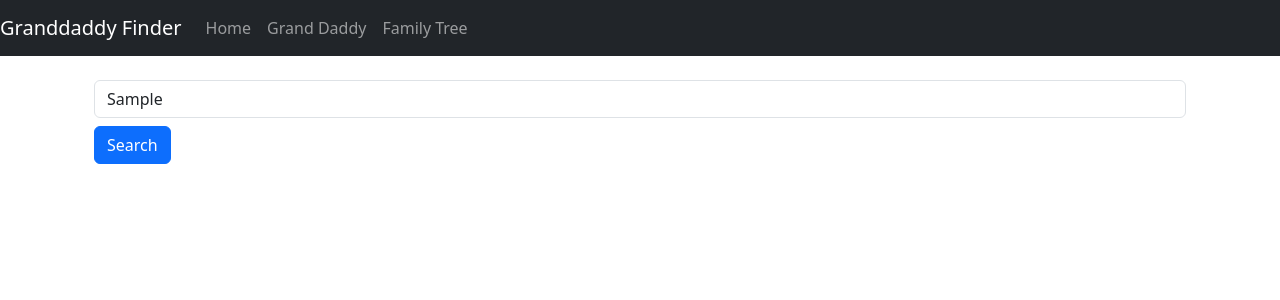
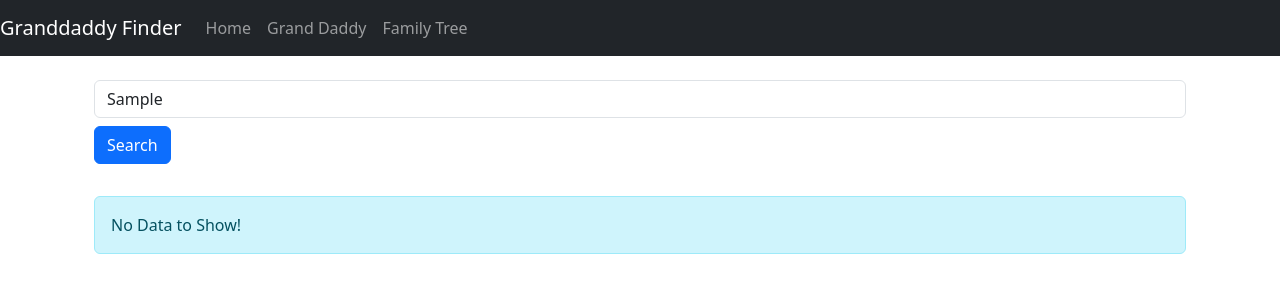
Before and after one commit to theumairtahir/InversionTask, an Angular app in the folder inversion.familytree.app/: page /family-tree in a window 1280 px wide. Both pictures are taken after typing "Sample" into the empty fields and a click on the button "Search". Shown: the top 300 px of the page. Built offline with nearby package versions, Linux system fonts and the light colour scheme.

Commit message:
added no data to show message

```diff
--- a/inversion.familytree.app/src/app/family-tree/family-tree.component.html
+++ b/inversion.familytree.app/src/app/family-tree/family-tree.component.html
@@ -21,6 +21,13 @@
   <div *ngIf="showAlert" class="alert alert-danger mt-4" role="alert">
     {{ errorMessage }}
   </div>
+  <div
+    *ngIf="familyTree.length == 0 && !loading && searchCompleted"
+    class="alert alert-info mt-4"
+    role="alert"
+  >
+    No Data to Show!
+  </div>
   <div *ngIf="familyTree.length > 0" class="mt-4">
     <ul class="list-group">
       <app-tree-list
--- a/inversion.familytree.app/src/app/family-tree/family-tree.component.ts
+++ b/inversion.familytree.app/src/app/family-tree/family-tree.component.ts
@@ -22,6 +22,7 @@ export class FamilyTreeComponent {
   showAlert = false;
   errorMessage = '';
   maxLevels = 10;
+  searchCompleted = false;
 
   // Mock family tree data
   mockData: FamilyMember[] = [
@@ -127,6 +128,7 @@ export class FamilyTreeComponent {
     // Add more top-level ancestors here
   ];
   onSearch() {
+    this.searchCompleted = false;
     if (!this.identityNumber.match(/^[a-zA-Z0-9]+$/)) {
       this.showAlert = true;
       this.errorMessage = 'Please enter a valid alphanumeric Identity Number.';
@@ -143,6 +145,7 @@ export class FamilyTreeComponent {
         (member) => member.identityNumber === this.identityNumber
       );
       this.loading = false;
+      this.searchCompleted = true;
     }, 2000);
   }
   // Mock function to load more children for a node
```
